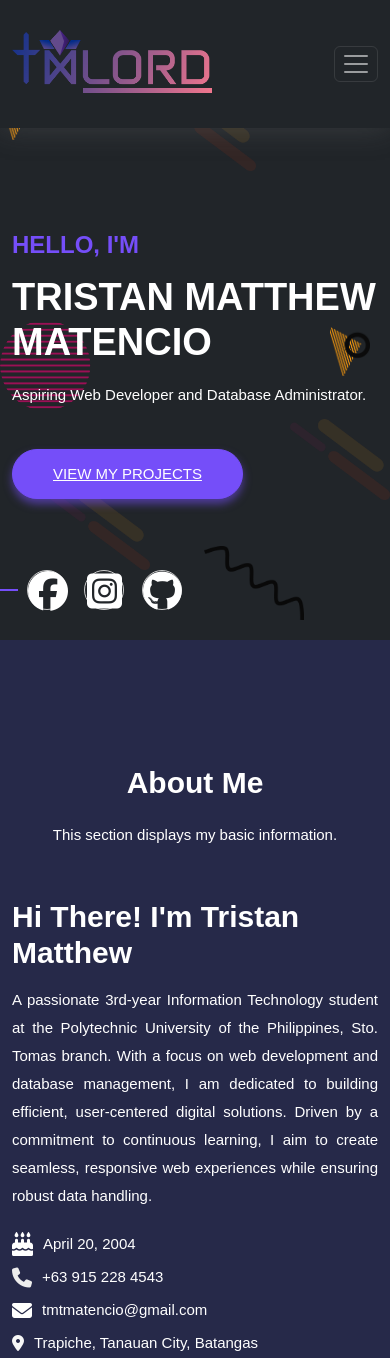
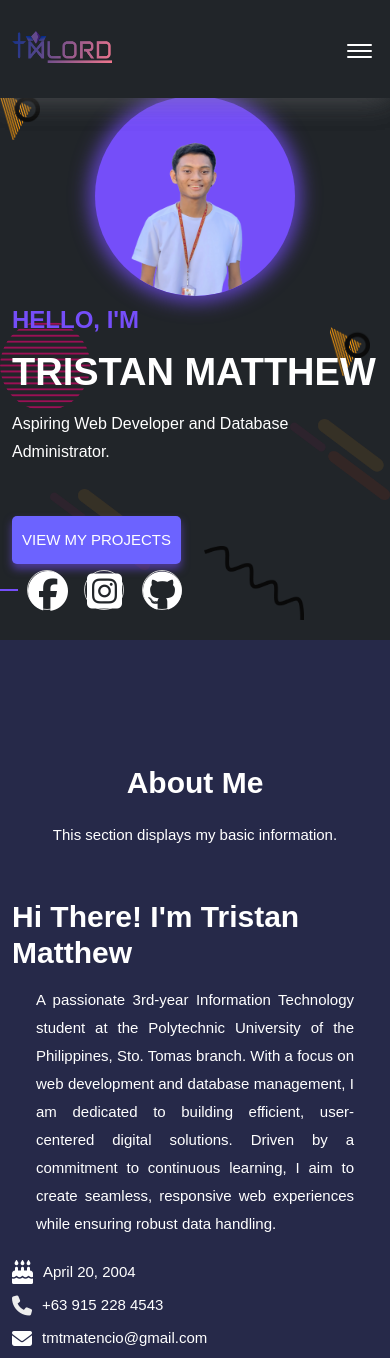
Before and after one commit to TrisMatt20/TrisMatt20.github.io, a PHP site: page / in a window 390 px wide. Shown: the top 1358 px of the page. Run offline with PHP 8.4, Linux system fonts and the light colour scheme; some libraries are stand-ins or nearby versions.

Commit message:
Fixed some bugs

```diff
--- a/404.html
+++ b/404.html
@@ -5,6 +5,7 @@
   <meta charset="utf-8">
   <meta name="viewport" content="width=device-width, initial-scale=1">
   <title>Oops!</title>
+  <base href="/">
   <link href="https://cdn.jsdelivr.net/npm/bootstrap@5.3.3/dist/css/bootstrap.min.css" rel="stylesheet"
     integrity="sha384-QWTKZyjpPEjISv5WaRU9OFeRpok6YctnYmDr5pNlyT2bRjXh0JMhjY6hW+ALEwIH" crossorigin="anonymous">
   <link rel="stylesheet" href="404/css/404.css">
--- a/activities/Unit-2/Parallax/banner.html
+++ b/activities/Unit-2/Parallax/banner.html
@@ -276,7 +276,7 @@
 						Wiki (fandom.com) for providing valuable information and images used in this content. <br> The
 						MCU
 						Wiki is an excellent resource for fans seeking detailed and reliable insights into the Marvel
-						Universe. All rights to the images and information belong to their respective owners.</p>
+						Universe. <br> All rights to the images and information belong to their respective owners.</p>
 				</footer>
 			</div>
 		</div>
--- a/index.html
+++ b/index.html
@@ -7,13 +7,13 @@
     <title>TrisMatt's Potfolio</title>
     <link href="https://cdn.jsdelivr.net/npm/bootstrap@5.3.3/dist/css/bootstrap.min.css" rel="stylesheet"
         integrity="sha384-QWTKZyjpPEjISv5WaRU9OFeRpok6YctnYmDr5pNlyT2bRjXh0JMhjY6hW+ALEwIH" crossorigin="anonymous">
-    <link rel="stylesheet" href="Portfolio/assets/css/css/styles.css">
+    <link rel="stylesheet" href="styles.css">
     <link rel="stylesheet" href="Portfolio/assets/css/css/loader.css">
     <link rel="stylesheet" href="Portfolio/assets/css/css/popup.css">
     <link rel="stylesheet" href="Portfolio/assets/css/css/structure.css">
     <link rel="stylesheet" href="Portfolio/assets/css/css/scroll.css">
     <link rel="stylesheet" href="https://cdnjs.cloudflare.com/ajax/libs/font-awesome/4.7.0/css/font-awesome.min.css">
-     <link rel="icon" href="404/img/favicon.png" type="image/x-icon">
+    <link rel="icon" href="404/img/favicon.png" type="image/x-icon">
 </head>
 
 <body data-bs-spy="scroll" data-bs-target=".navbar" data-bs-offset="50" tabindex="0">
@@ -22,20 +22,19 @@
             <div class="container">
                 <div class="row">
                     <div class="col-lg-12">
-                        <nav class="navbar navbar-expand-lg navbar-dark">
+                        <nav class="navbar navbar-expand-lg navbar-dark" style="background-color: #343a40;">
                             <a class="navbar-brand" href="index.html">
-                                <img src="#" alt="TM Lord">
+                                <img src="Portfolio/assets/css/img/profile/logo.png" style="width: 200px;"
+                                    alt="TM Lord">
                             </a>
                             <button class="navbar-toggler" type="button" data-bs-toggle="collapse"
-                                data-bs-target="#navbarSupportedContent" aria-controls="navbarSupportedContent"
-                                aria-expanded="false" aria-label="Toggle navigation">
+                                data-bs-target="#navbarContent" aria-controls="navbarContent" aria-expanded="false"
+                                aria-label="Toggle navigation">
                                 <span class="navbar-toggler-icon"></span>
                             </button>
-
-                            <div class="collapse navbar-collapse" id="navbarSupportedContent">
+                            <div class="collapse navbar-collapse" id="navbarContent">
                                 <ul class="navbar-nav ms-auto">
-                                    <li class="nav-item active"><a class="nav-link page-scroll" href="#home" id="home">Home</a>
-                                    </li>
+                                    <li class="nav-item"><a class="nav-link page-scroll" href="#home">Home</a></li>
                                     <li class="nav-item"><a class="nav-link page-scroll" href="#about">About</a></li>
                                     <li class="nav-item"><a class="nav-link page-scroll" href="#portfolio">Portfolio</a>
                                     </li>
@@ -44,6 +43,7 @@
                                 </ul>
                             </div>
                         </nav>
+
                     </div>
                 </div>
             </div>
@@ -64,7 +64,6 @@
                                 aria-expanded="false" aria-label="Toggle navigation">
                                 <span class="navbar-toggler-icon"></span>
                             </button>
-
                             <div class="collapse navbar-collapse" id="navbarSupportedContent">
                                 <ul class="navbar-nav ms-auto">
                                     <li class="nav-item active"><a class="nav-link page-scroll" href="#home">Home</a>
@@ -109,17 +108,17 @@
             <!-- Main Content -->
             <div class="container">
                 <div class="row align-items-center">
+                    <div class=" col-12 col-lg-6 offset-xl-1">
+                        <div class="header-image">
+                            <img src="Portfolio/assets/css/img/profile/profilePic.png" alt="Picture">
+                        </div>
+                    </div>
                     <div class="col-xl-5 col-lg-6">
                         <div class="header-content-right">
                             <h4 class="sub-title">Hello, I'm</h4>
-                            <h1 class="title" style="color: white;">Tristan Matthew Matencio</h1>
+                            <h1 class="title" style="color: white;">Tristan Matthew</h1>
                             <p style="color: white;">Aspiring Web Developer and Database Administrator.</p>
                             <a class="main-btn" href="#projects">View my Projects</a>
-                        </div>
-                    </div>
-                    <div class="col-lg-6 offset-xl-1">
-                        <div class="header-image d-none d-lg-block" style="object-fit: cover;">
-                            <img src="Portfolio/assets/css/img/profile/profilePic.png" alt="hero">
                         </div>
                     </div>
                 </div>
@@ -163,7 +162,7 @@
                         <h5 class="about-title" style="font-weight: bold; color: #ffffff; font-size: 30px;">
                             Hi There! I'm Tristan Matthew
                         </h5>
-                        <p style="text-align: justify; color: #ffffff;">
+                        <p class="px-4" style="text-align: justify; color: #ffffff;">
                             A passionate 3rd-year Information Technology student at the Polytechnic University of the
                             Philippines, Sto. Tomas branch. With a focus on web development and database management, I
                             am
@@ -511,16 +510,13 @@
 
 
 
+            <script src="https://kit.fontawesome.com/49a3347974.js" crossorigin="anonymous"></script>
             <script src="https://cdn.jsdelivr.net/npm/@popperjs/core@2.11.8/dist/umd/popper.min.js"
                 integrity="sha384-I7E8VVD/ismYTF4hNIPjVp/Zjvgyol6VFvRkX/vR+Vc4jQkC+hVqc2pM8ODewa9r"
                 crossorigin="anonymous"></script>
             <script src="https://cdn.jsdelivr.net/npm/bootstrap@5.3.3/dist/js/bootstrap.min.js"
                 integrity="sha384-0pUGZvbkm6XF6gxjEnlmuGrJXVbNuzT9qBBavbLwCsOGabYfZo0T0to5eqruptLy"
                 crossorigin="anonymous"></script>
-            <script src="https://kit.fontawesome.com/49a3347974.js" crossorigin="anonymous"></script>
-            <script src="https://cdn.jsdelivr.net/npm/bootstrap@5.3.3/dist/js/bootstrap.bundle.min.js"
-                integrity="sha384-YvpcrYf0tY3lHB60NNkmXc5s9fDVZLESaAA55NDzOxhy9GkcIdslK1eN7N6jIeHz"
-                crossorigin="anonymous"></script>
 
 </body>
 
--- a/styles.css
+++ b/styles.css
@@ -576,39 +576,168 @@ p {
     max-width: 430px;
     margin: 0 auto;
     position: relative;
+    overflow: hidden;
+    /* Prevents image overlap */
 }
 
-.header-image::before {
-    position: absolute;
-    content: '';
-    width: 100%;
-    height: 82%;
-    border: 20px solid #754ef9;
-    border-bottom: 0;
-    top: 50%;
-    left: 0;
-    -webkit-transform: translateY(-50%);
-    -moz-transform: translateY(-50%);
-    -ms-transform: translateY(-50%);
-    -o-transform: translateY(-50%);
-    transform: translateY(-50%);
+.header-image {
+    max-width: 500px;
+    margin: 0 auto;
+    position: relative;
+    width: 500px;
+    height: 500px;
+    background-color: #754ef9;
+    border-radius: 50%;
+    box-shadow: 0 0 20px 5px rgba(117, 78, 249, 0.8);
+    overflow: hidden;
+    display: flex;
+    align-items: center;
+    justify-content: center;
 }
 
+.header-image::before,
 .header-image::after {
-    position: absolute;
-    content: '';
-    width: 100%;
-    height: 20px;
-    background-color: #754ef9;
-    left: 0;
-    bottom: 58px;
-    z-index: 11;
+    display: none;
 }
 
 .header-image img {
+    width: 100%;
+    height: 100%;
+    object-fit: cover;
+    border-radius: 50%;
     position: relative;
-    z-index: 5;
+    z-index: 1;
 }
+
+@media (max-width: 768px) {
+    .navbar {
+        padding: 5px 10px;
+    }
+
+    .navbar-brand img {
+        max-width: 100px;
+    }
+
+    .navbar-nav {
+        background-color: #343a40;
+        padding: 10px;
+        border-radius: 5px;
+        width: 100%;
+        flex-direction: column;
+    }
+
+    .navbar-collapse {
+        text-align: center;
+        padding: 10px;
+    }
+
+    .navbar-nav .nav-item {
+        margin: 8px 0;
+    }
+
+    .navbar-nav .nav-link {
+        font-size: 14px;
+        text-align: center;
+        color: #ffffff;
+    }
+
+    .navbar-nav .nav-link:hover {
+        color: #6c63ff;
+    }
+
+    .navbar-toggler {
+        border: none;
+        padding: 5px;
+    }
+
+    .navbar-toggler-icon {
+        width: 25px;
+        height: 2px;
+        background-color: #ffffff;
+        border-radius: 5px;
+        position: relative;
+        display: inline-block;
+    }
+
+    .navbar-toggler-icon::before,
+    .navbar-toggler-icon::after {
+        content: "";
+        width: 25px;
+        height: 2px;
+        background-color: #ffffff;
+        border-radius: 5px;
+        position: absolute;
+        left: 0;
+    }
+
+    .navbar-toggler-icon::before {
+        top: -6px;
+    }
+
+    .navbar-toggler-icon::after {
+        top: 6px;
+    }
+}
+
+
+@media (max-width: 768px) {
+    .header {
+        display: flex;
+        flex-direction: column;
+        align-items: center;
+        text-align: center;
+        padding: 20px;
+    }
+
+    .header-image {
+        margin-bottom: 10px;
+        width: 200px;
+        height: 200px;
+    }
+
+    .header-image img {
+        width: 100%;
+        height: 100%;
+        object-fit: cover;
+        border-radius: 50%;
+    }
+
+    .header-content-right {
+        margin-bottom: 10px;
+    }
+
+    .header-content-right h1 {
+        font-size: 24px;
+    }
+
+    .header-content-right h4 {
+        font-size: 18px;
+    }
+
+    .header-content-right p {
+        font-size: 16px;
+        margin-bottom: 10px;
+    }
+
+    .social-links {
+        display: flex;
+        justify-content: center;
+        gap: 10px;
+        margin-bottom: 30px;
+    }
+
+    .main-btn {
+        display: inline-block;
+        padding: 0 10px;
+        background-color: #6c63ff;
+        color: white;
+        border: none;
+        border-radius: 5px;
+        text-decoration: none;
+        margin-bottom: 60px;
+    }
+}
+
 
 .header-social {
     position: absolute;
```
Also changed, not shown: Portfolio/assets/css/img/profile/profilePic.png.
